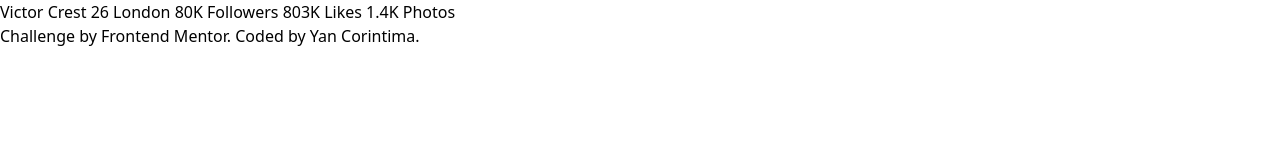
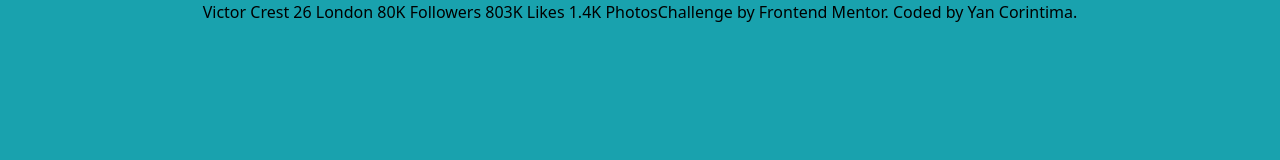
Before and after one commit to Nigraum/profile-card-component, a website: page src/index.html in a window 1280 px wide. Drawn offline with Linux system fonts and the light colour scheme.

Commit message:
Styling body

```diff
--- a/src/index.html
+++ b/src/index.html
@@ -10,7 +10,7 @@
   <link rel="icon" type="image/png" sizes="32x32" href="./assets/images/favicon-32x32.png">
   <title>Frontend Mentor | Profile card component</title>
 </head>
-<body>
+<body class="bg-darkCyan-300 flex items-center justify-center">
   Victor Crest
   26
   London
```
Also changed, not shown: src/output.css.
